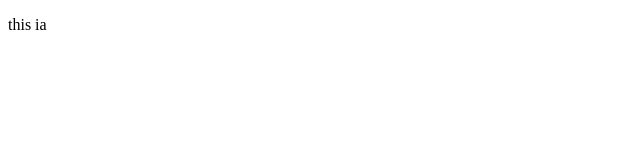
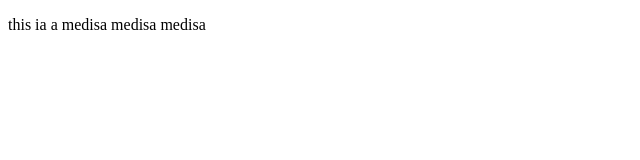
Before and after one commit to medisa1304/sushi, a plain HTML site: page index.html in a window 1280 px wide. Shown: the whole page, without its empty margins (0-640 px from the left). Drawn offline with Linux system fonts and the light colour scheme.

Commit message:
this is bahar

```diff
--- a/index.html
+++ b/index.html
@@ -9,6 +9,6 @@
 
 
 
-    <p>this ia </p>
+    <p>this ia a medisa medisa medisa</p>
 </body>
 </html>
```
